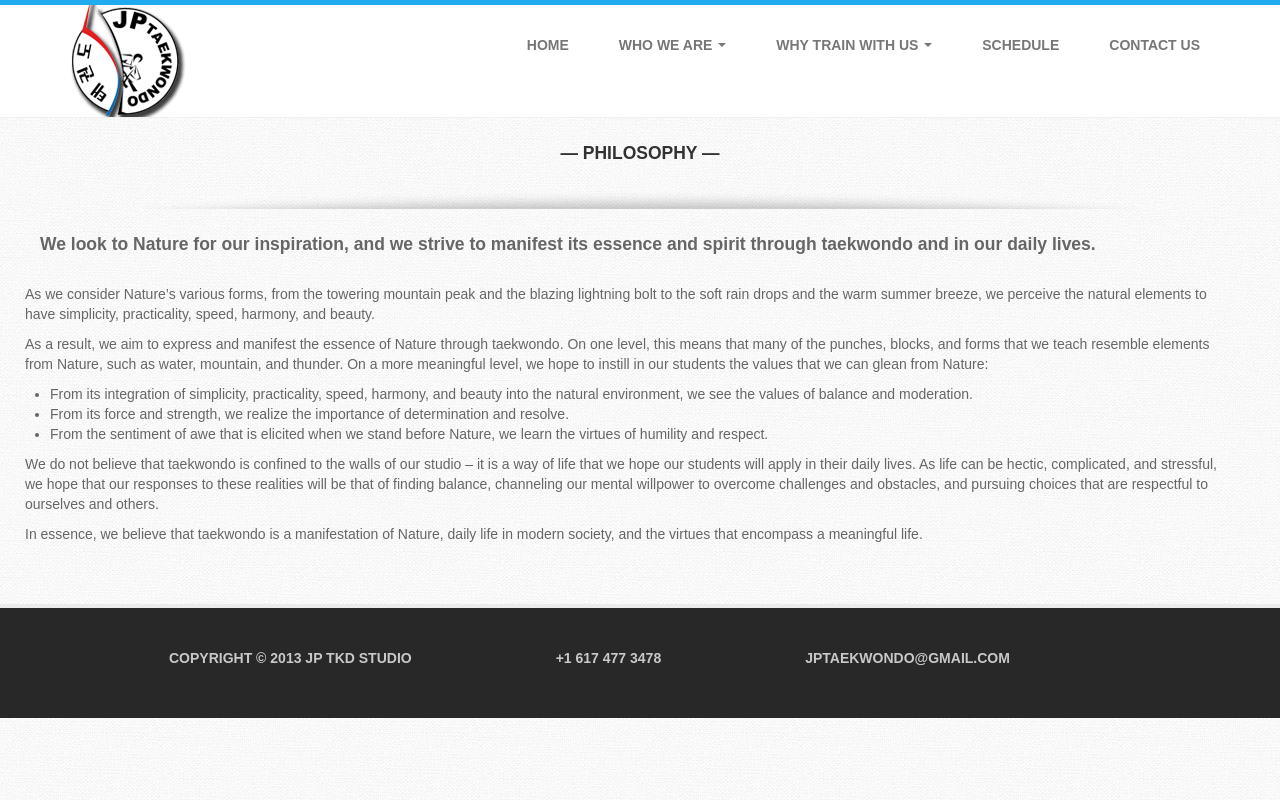
After one commit to jklein/jptaekwondo, a PHP site: page /philosophy.php in a window 1280 px wide. The commit adds this page. Run offline with PHP 8.4, Linux system fonts and the light colour scheme; some libraries are stand-ins or nearby versions.

Commit message:
Adding two new pages, increasing font size

```diff
--- a/assets/rounde_bootstrap/css/style.css
+++ b/assets/rounde_bootstrap/css/style.css
@@ -1,6 +1,6 @@
 /* Basic Needs */
 body {
-    font-size: 13px;
+    font-size: 14px;
     color: rgb(102, 102, 102);
     font-family: arial, sans-serif;
     background-image: url("../images/pattern_08.jpg")
--- a/includes/header.php
+++ b/includes/header.php
@@ -66,6 +66,7 @@ date_default_timezone_set('America/New_York');
                                 <ul class="dropdown-menu">
                                     <li><a href="context.php">JP TKD In Context</a></li>
                                     <li><a href="philosophy.php">Philosophy</a></li>
+                                    <li><a href="curriculum.php">Curriculum</a></li>
                                 </ul>
                             </li>
                             <li <?php echo ($page == 'schedule.php' ? 'class="active"' : '');?>>
@@ -99,10 +100,8 @@ date_default_timezone_set('America/New_York');
                         </div>
                     </div>
                     <?php
-                    if ($page == 'announcements.php'
-                        || $page == 'studio.php'
-                        || $page == 'instructor.php'
-                        || $page == 'context.php') {
+                    if ($page != 'schedule.php'
+                        && $page != 'contact.php') {
                         echo '<img src="assets/rounde_bootstrap/images/divider_shadow.png" />';
                     }
                     ?>
--- /dev/null
+++ b/philosophy.php
@@ -0,0 +1,51 @@
+<?php
+$page_name = 'PHILOSOPHY';
+
+require 'includes/header.php';
+?>
+
+
+<div class="container">
+    <div class="row">
+        <section class="welcome-message">
+            <div class="container">
+                    <h4>We look to Nature for our inspiration, and we strive to manifest its essence
+                        and spirit through taekwondo and in our daily lives.</h4>
+            </div>
+        </section><br />
+
+        <p>As we consider Nature’s various forms, from the towering mountain peak and the blazing
+            lightning bolt to the soft rain drops and the warm summer breeze,
+            we perceive the natural elements to have simplicity, practicality, speed, harmony, and beauty.</p>
+
+        <p>As a result, we aim to express and manifest the essence of Nature through taekwondo.
+            On one level, this means that many of the punches, blocks, and forms that we teach
+            resemble elements from Nature, such as water, mountain, and thunder.
+            On a more meaningful level, we hope to instill in our students the values that we can glean from Nature:</p>
+
+        <ul>
+            <li>From its integration of simplicity, practicality, speed, harmony,
+                and beauty into the natural environment, we see the values of balance and moderation.</li>
+            <li>From its force and strength, we realize the importance of determination and resolve.</li>
+            <li>From the sentiment of awe that is elicited when we stand before Nature,
+                we learn the virtues of humility and respect.</li>
+        </ul>
+
+        <p>We do not believe that taekwondo is confined to the walls of our studio – it is a way of
+            life that we hope our students will apply in their daily lives. As life can be
+            hectic, complicated, and stressful, we hope that our responses to these realities
+            will be that of finding balance, channeling our mental willpower to overcome
+            challenges and obstacles, and pursuing choices that are respectful to ourselves and others.</p>
+
+        <p>In essence, we believe that taekwondo is a manifestation of Nature, daily life in
+            modern society, and the virtues that encompass a meaningful life.</p>
+
+    </div>
+    <p class="c"></p>
+</div>
+
+
+<?php
+
+require 'includes/footer.php';
+?>
```
Also changed, not shown: curriculum.php (added, +34 -0 lines).
